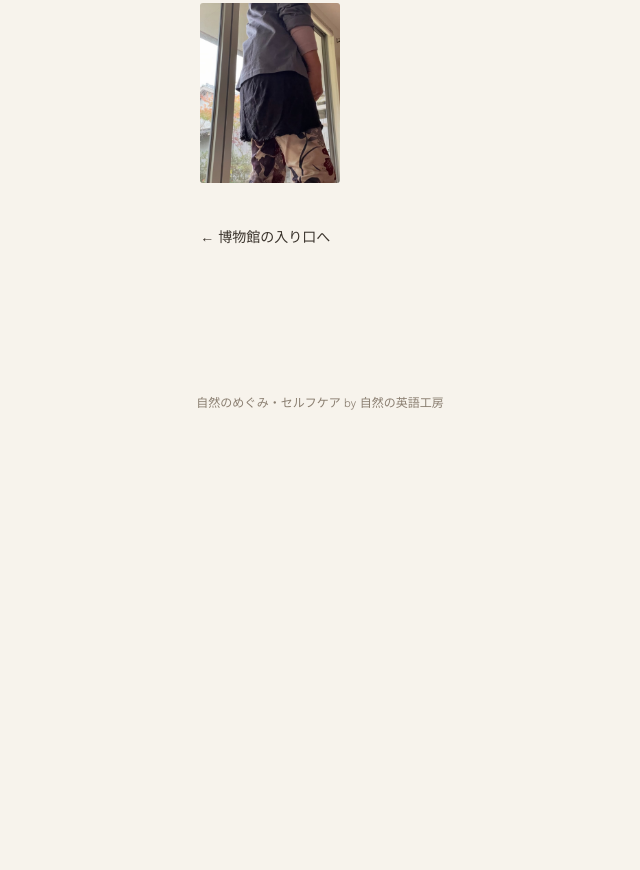
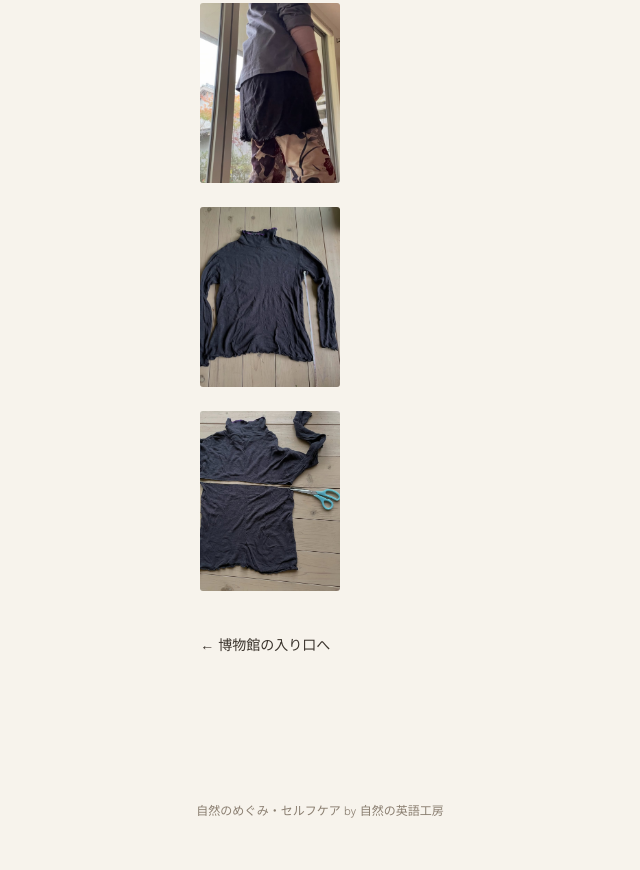
Before and after one commit to mmchch/kurashi-museum, an Astro site: page /museum/remake-1118 in a window 1280 px wide. Shown: the part 1170-2040 px from the top of the page, without its empty margins (320-960 px from the left). Before the commit the page ends 1632 px from the top, so only its background shows below. Built offline with nearby package versions, Linux system fonts and the light colour scheme; Astro itself is replaced by a stand-in of ours; a web font is replaced by a local one.

Commit message:
博物館：ミニスカートの展示に切る前・切った後の写真を追加
Co-Authored-By: Claude Opus 5.5 <noreply@anthropic.com>
Claude-Session: https://claude.ai/code/session_01CeE36XxWw5VFSAmqpFQzVb

```diff
--- a/src/content/scenes/remake-1118.md
+++ b/src/content/scenes/remake-1118.md
@@ -7,6 +7,8 @@ alt: 窓辺に立つめぐみ。グレーのシャツの袖口からピンクの
 extraPhotos:
   - { src: /images/remake-1118-1.jpg, alt: 窓辺で振り返るめぐみ。黒いミニスカートと柄のレギンス }
   - { src: /images/remake-1118-3.jpg, alt: 後ろ姿のアップ。裾がメロウ仕上げの黒いミニスカート }
+  - { src: /images/remake-1118-before.jpg, alt: 切る前の黒いハイネックのシャツ。横にメジャー }
+  - { src: /images/remake-1118-cut.jpg, alt: はさみで上下に切ったハイネックのシャツ }
 spots:
   - { card: remake-miniskirt, x: 69, y: 68, popX: 3, popY: 60 }
   - { card: temu-leggings, x: 63, y: 84, popX: 3, popY: 40 }
```
